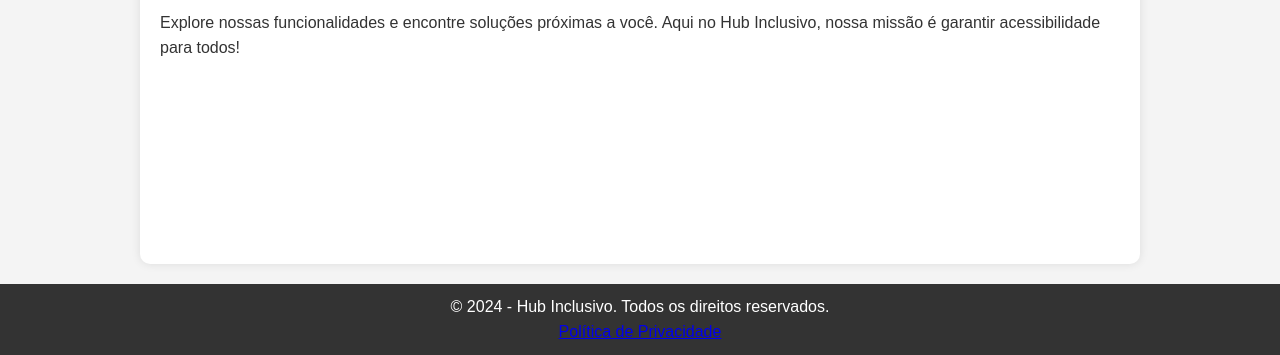
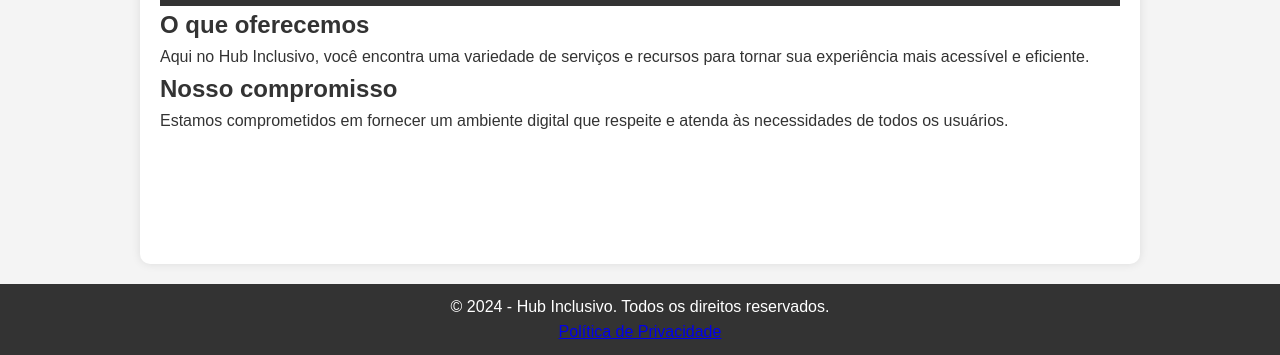
Before and after one commit to SouBeatrizKaroline/AutismoTech_HubInclusivo, a plain HTML site: page index.html in a window 1280 px wide. Shown: the part 445-800 px from the top of the page. Drawn offline with Linux system fonts and the light colour scheme.

Commit message:
Update index.html

```diff
--- a/index.html
+++ b/index.html
@@ -7,6 +7,7 @@
   <link rel="stylesheet" href="styles.css">
 </head>
 <body>
+
   <!-- Cabeçalho com logotipo e menu -->
   <header>
     <div class="logo" role="banner">
@@ -34,13 +35,27 @@
     </div>
   </header>
 
-  <!-- Conteúdo principal -->
-  <main>
-    <section id="content" aria-labelledby="main-title">
+ <!-- Conteúdo principal -->
+<main>
+  <section id="content" aria-labelledby="main-title">
+    <header>
       <h1 id="main-title">Bem-vindo ao Hub Inclusivo</h1>
-      <p>Explore nossas funcionalidades e encontre soluções próximas a você. Aqui no Hub Inclusivo, nossa missão é garantir acessibilidade para todos!</p>
-    </section>
-  </main>
+      <p>Explore nossas funcionalidades e encontre soluções próximas a você. Nossa missão é garantir acessibilidade para todos!</p>
+    </header>
+
+    <article>
+      <section>
+        <h2>O que oferecemos</h2>
+        <p>Aqui no Hub Inclusivo, você encontra uma variedade de serviços e recursos para tornar sua experiência mais acessível e eficiente.</p>
+      </section>
+
+      <section>
+        <h2>Nosso compromisso</h2>
+        <p>Estamos comprometidos em fornecer um ambiente digital que respeite e atenda às necessidades de todos os usuários.</p>
+      </section>
+    </article>
+  </section>
+</main>
 
   <!-- Rodapé -->
   <footer>
```
